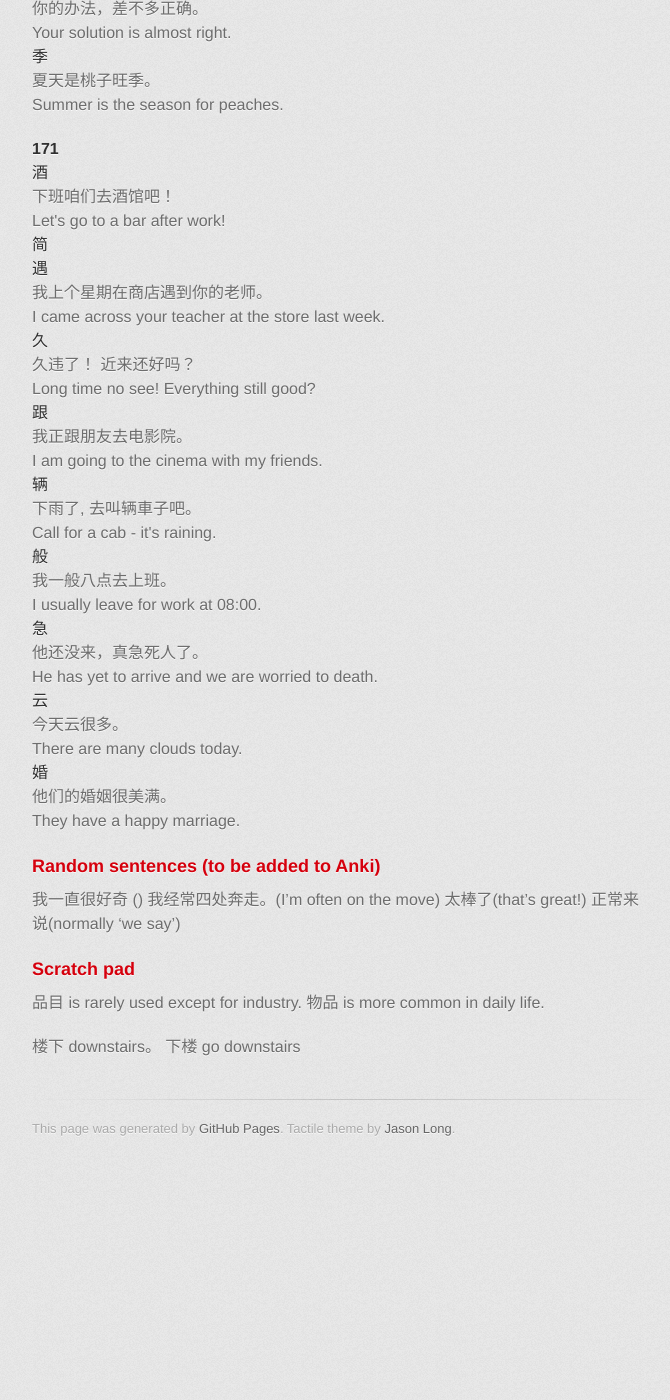
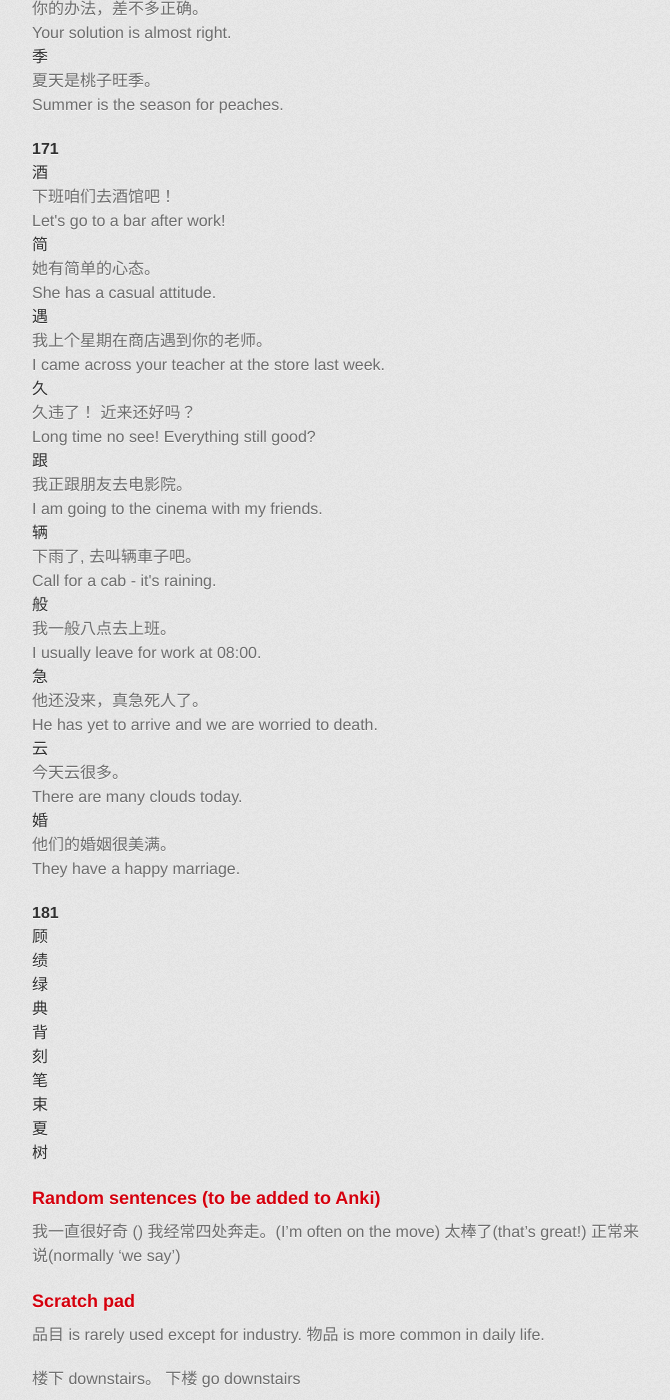
Before and after one commit to axiomiety/axiomiety.github.io, a Jekyll site: the page built from llog/mandarin.markdown, in a window 1280 px wide and 1400 px high, scrolled down 12180 px. Shown: the whole window, without its empty margins (298-968 px from the left). Built offline with Jekyll 4.4.1, drawn with Linux system fonts in a browser that asks for light colours; nearby versions of some CDN libraries; some web fonts are replaced; before the commit the page ends 13348 px from its top, so only the background shows below that.

Commit message:
mandarin

```diff
--- a/llog/mandarin.markdown
+++ b/llog/mandarin.markdown
@@ -602,8 +602,8 @@ Character|Sentence|Translation
   <dd>下班咱们去酒馆吧！</dd>
   <dd>Let's go to a bar after work!</dd>
   <dt>简</dt>
-  <dd></dd>
-  <dd></dd>
+  <dd>她有简单的心态。</dd>
+  <dd>She has a casual attitude.</dd>
   <dt>遇</dt>
   <dd>我上个星期在商店遇到你的老师。</dd>
   <dd>I came across your teacher at the store last week.</dd>
@@ -630,6 +630,40 @@ Character|Sentence|Translation
   <dd>They have a happy marriage.</dd>
 </dl>
 
+#### 181
+
+<dl>
+  <dt>顾</dt>
+  <dd></dd>
+  <dd></dd>
+  <dt>绩</dt>
+  <dd></dd>
+  <dd></dd>
+  <dt>绿</dt>
+  <dd></dd>
+  <dd></dd>
+  <dt>典</dt>
+  <dd></dd>
+  <dd></dd>
+  <dt>背</dt>
+  <dd></dd>
+  <dd></dd>
+  <dt>刻</dt>
+  <dd></dd>
+  <dd></dd>
+  <dt>笔</dt>
+  <dd></dd>
+  <dd></dd>
+  <dt>束</dt>
+  <dd></dd>
+  <dd></dd>
+  <dt>夏</dt>
+  <dd></dd>
+  <dd></dd>
+  <dt>树</dt>
+  <dd></dd>
+  <dd></dd>
+</dl>
 <!--
 <dl>
   <dt></dt>
```
